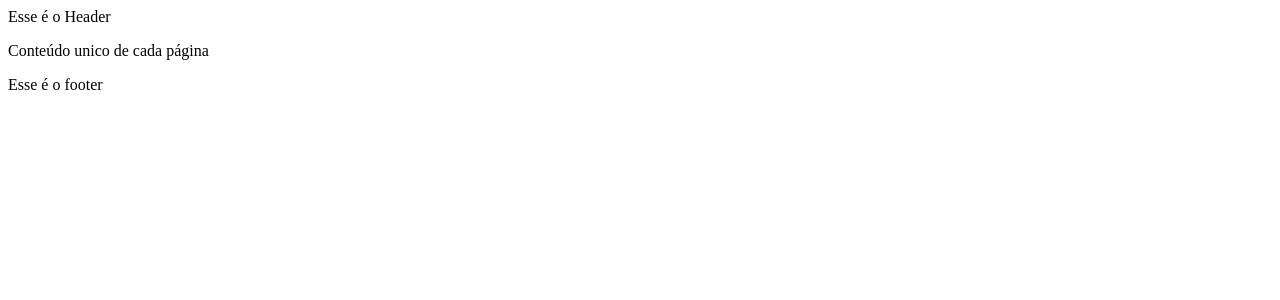
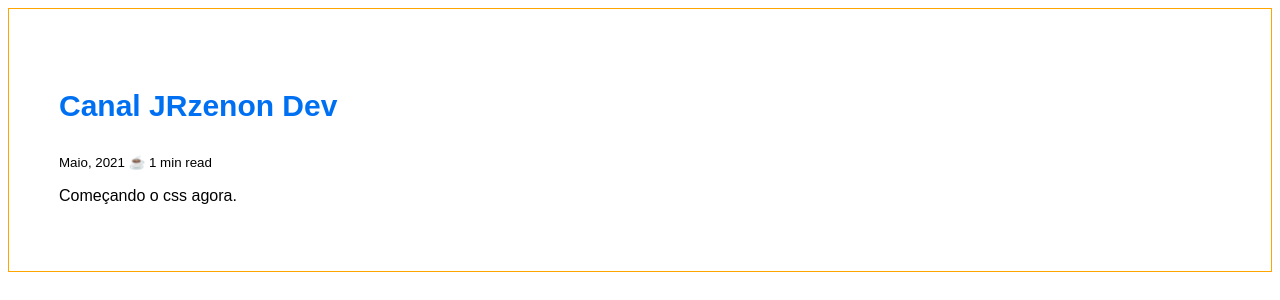
Before and after one commit to JrzenonDev/site-pessoal-react, a Next.js app: page / in a window 1280 px wide. Shown: the top 300 px of the page. Built offline with nearby package versions, Linux system fonts and the light colour scheme.

Commit message:
chore: utilizando styled components nos primeiros componentes, testando a variação de poder utilizar o js junto ao css, assim facilitando o escopo de cada estilo em sseus componentes

```diff
--- a/pages/_app.js
+++ b/pages/_app.js
@@ -4,6 +4,9 @@ import { ThemeProvider } from 'styled-components'
 const theme = {
   colors: {
     primary: '#0070f3',
+  },
+  spacing: {
+    big: 50
   },
 }
 
--- a/pages/index.js
+++ b/pages/index.js
@@ -1,19 +1,67 @@
+import react from 'react';
+import styled, { createGlobalStyle } from 'styled-components';
+
 import Head from '../src/infra/components/Head';
 import Typography from '../src/components/foundation/Typography';
 import Header from '../src/patterns/Header';
 import Footer from '../src/patterns/Footer';
 
+const GlobalStyle = createGlobalStyle`
+  * {
+    font-family: sans-serif;
+  }
+
+`;
+
+const fontSize = 30;
+
+const Title = styled.h3`
+
+  font-size: ${fontSize}px;
+
+  a {
+    color: ${(props) => {
+      return props.theme.colors.primary;
+    }};
+    text-decoration: none;
+    &:hover {
+      color: #666;
+    }
+  }
+`;
+
+const PostCardWrapper = styled.article`
+  border: 1px solid orange;
+  padding: ${({theme}) => theme.spacing.big}px;
+`;
+
+function PostCard() {
+  return (
+    <PostCardWrapper>
+      <header>
+        <Title>
+          <a href="" rel="bookmark" href="#">Canal JRzenon Dev</a>
+        </Title>
+        <small>Maio, 2021 ☕ 1 min read</small>
+      </header>
+      <p>Começando o css agora.</p>
+    </PostCardWrapper>
+  );
+}
+
 export default function Home() {
   return (
     <div>
+      <GlobalStyle />
       <Head title="Home - JrDev Site" />
-      <Header />
+      {/* <Header /> */}
       <main>
-        <Typography>
+        <PostCard />
+        {/* <Typography>
           Conteúdo unico de cada página
-        </Typography>
+        </Typography> */}
       </main>
-      <Footer />
+      {/* <Footer /> */}
     </div>
   );
 }
```
